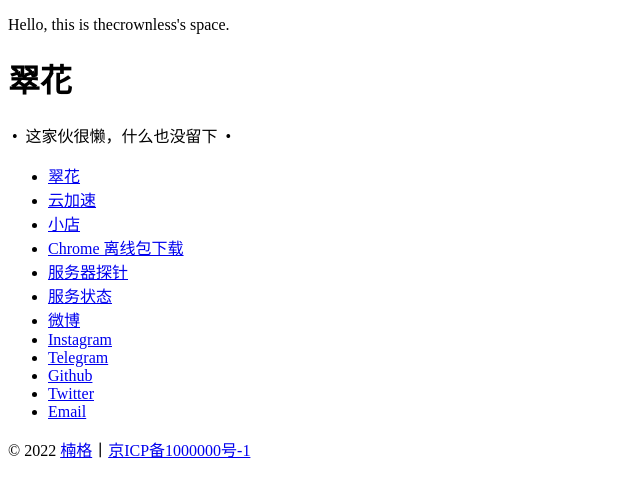
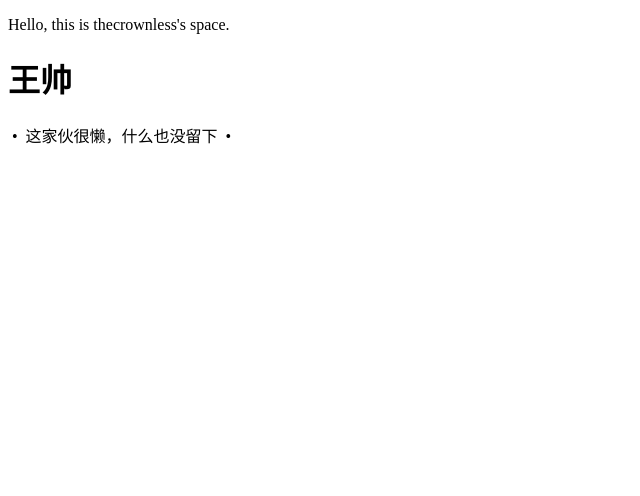
Before and after one commit to THE7CROWNLESS/THE7CROWNLESS.github.io, a plain HTML site: page index.html in a window 1280 px wide. Shown: the whole page, without its empty margins (0-640 px from the left). Drawn offline with Linux system fonts and the light colour scheme.

Commit message:
Update index.html

```diff
--- a/index.html
+++ b/index.html
@@ -1,91 +1,17 @@
 
 <!DOCTYPE HTML>
-<!--
-	Aerial by HTML5 UP
-	html5up.net | @ajlkn
-	Free for personal and commercial use under the CCA 3.0 license (html5up.net/license)
--->
 <html>
 
 <head>
   <title>The crownless are finally king!</title>
 	<meta charset="utf-8" />
-	<meta http-equiv="Content-Security-Policy" content="upgrade-insecure-requests">
-	<meta name="viewport" content="width=device-width, initial-scale=1, user-scalable=no" />
-	<meta name='description' content='楠格，楠格个人导航页，个人主页。'>
-	<meta name='keywords' content='楠格,楠格主页'>
-	<meta name='robots' content='index,follow'>
-	<link rel="stylesheet" href="assets/css/main.css" />
-	<noscript>
-		<link rel="stylesheet" href="assets/css/noscript.css" />
-	</noscript>
 </head>
 
 <body class="is-preload">
   <p>Hello, this is thecrownless's space.</p>
-	<div id="wrapper">
-		<div id="bg"></div>
-		<div id="overlay"></div>
-		<div id="main">
-
 			<!-- Header -->
 			<header id="header">
-				<h1>翠花</h1>
+				<h1>王帅</h1>
 				<p>&nbsp;&bull;&nbsp; 这家伙很懒，什么也没留下 &nbsp;&bull;&nbsp;</p>
-				<nav>
-					<ul>
-						<li><a href="http://www.nange.cn/" target="_blank" class="icon solid fa-blog" title="每天都是最好的自己。"><span
-									class="label">翠花</span></a></li>
-						<li><a href="http://cdn.ink/" target="_blank" rel="noopener" class="icon regular fa-layer-group"
-								title="云加速"><span class="label">云加速</span></a></li>
-						<li><a href="http://shop.nange.cn/" target="_blank" rel="noopener" class="icon light fa-store"
-								title="楠格小店，贩卖心情。"><span class="label">小店</span></a></li>
-						<li><a href="http://chrome.nange.cn/" target="_blank" rel="noopener"
-								class="icon brands fa-chrome" title="Chrome 离线包下载"><span class="label">Chrome
-									离线包下载</span></a></li>
-						<li><a href="http://server.nange.cn/" target="_blank" rel="noopener" class="icon regular fa-server"
-								title="服务器探针"><span class="label">服务器探针</span></a></li>
-						<li><a href="http://status.nange.cn/" target="_blank" rel="noopener" class="icon brands fa-sellsy"
-								title="服务状态"><span class="label">服务状态</span></a></li>
-						<li><a href="http://weibo.com/234610510" target="_blank" rel="nofollow noopener"
-								class="icon brands fa-weibo" title="微博关注我"><span class="label">微博</span></a></li>
-						<li><a href="http://www.instagram.com/nange.cn/" target="_blank" rel="nofollow noopener"
-								class="icon brands fa-instagram" title="关注我的 Instagram"><span
-									class="label">Instagram</span></a></li>
-						<li><a href="http://t.me/SpecialHer" target="_blank" rel="nofollow noopener"
-								class="icon brands fa-telegram-plane" title="少女写真"><span
-									class="label">Telegram</span></a></li>
-						<li><a href="http://github.com/xOS" target="_blank" rel="nofollow noopener"
-								class="icon brands fa-github-alt" title="Fork me on Github"><span
-									class="label">Github</span></a></li>
-						<li><a href="http://twitter.com/SetNote/" target="_blank" rel="nofollow noopener"
-								class="icon brands fa-twitter" title="Twitter 关注我"><span
-									class="label">Twitter</span></a></li>
-						<li><a href="mailto:home@nange.cn" target="_blank" rel="nofollow noopener" class="fa fa-envelope"
-								title="给我发邮件"><span class="label">Email</span></a></li>
-					</ul>
-				</nav>
 			</header>
-
-			<!-- Footer -->
-			<footer id="footer">
-				<span class="copyright">&copy; 2022 <a href="http://www.nange.cn/" target="_blank">楠格</a>丨<a
-						href="http://beian.miit.gov.cn/" target="_blank" rel="nofollow">京ICP备1000000号-1</a></span>
-			</footer>
-
-		</div>
-	</div>
-	<script>
-		window.onload = function () { document.body.classList.remove('is-preload'); }
-		window.ontouchmove = function () { return false; }
-		window.onorientationchange = function () { document.body.scrollTop = 0; }
-	</script>
-
-	<script>
-		console.log("%c%c楠格%chttp://www.nange.cn", "line-height:28px;", "line-height:28px;padding:4px;background:#2ccbe6;color:#FADFA3;font-size:14px;", "padding:4px 4px 4px 2px;background:#ff146d;color:green;line-height:28px;font-size:12px;");
-	</script>
-	<script disable-devtool-auto src='http://fastly.jsdelivr.net/npm/disable-devtool@latest/disable-devtool.min.js'
-		disable-menu='false'></script>
-</body>
-
 </html>
```
